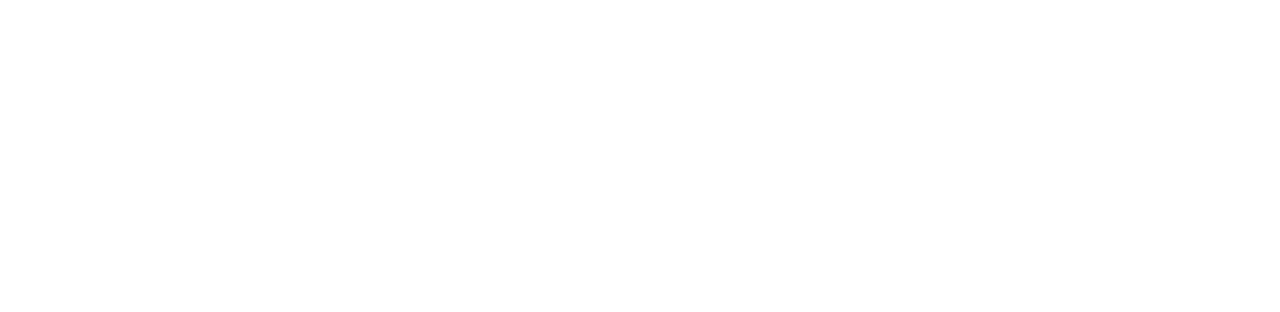
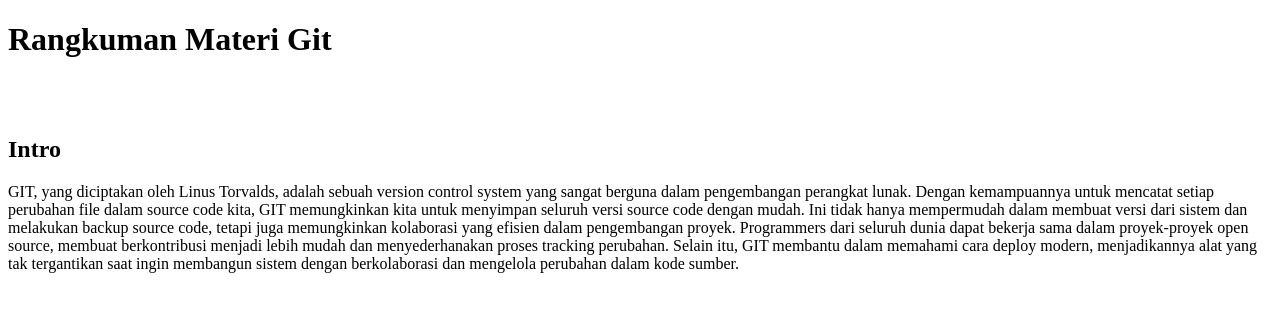
Before and after one commit to theamik69/LatihanGit, a plain HTML site: page index.html in a window 1280 px wide. Drawn offline with Linux system fonts and the light colour scheme.

Commit message:
Menambah materi intro

```diff
--- a/index.html
+++ b/index.html
@@ -6,6 +6,12 @@
     <title>Document</title>
 </head>
 <body>
+    <H1>Rangkuman Materi Git</H1>
+    <br><br>
+    <H2>Intro</H2>
+    <p>GIT, yang diciptakan oleh Linus Torvalds, adalah sebuah version control system yang sangat berguna dalam pengembangan perangkat lunak. Dengan kemampuannya untuk mencatat setiap perubahan file dalam source code kita, GIT memungkinkan kita untuk menyimpan seluruh versi source code dengan mudah. Ini tidak hanya mempermudah dalam membuat versi dari sistem dan melakukan backup source code, tetapi juga memungkinkan kolaborasi yang efisien dalam pengembangan proyek. Programmers dari seluruh dunia dapat bekerja sama dalam proyek-proyek open source, membuat berkontribusi menjadi lebih mudah dan menyederhanakan proses tracking perubahan. Selain itu, GIT membantu dalam memahami cara deploy modern, menjadikannya alat yang tak tergantikan saat ingin membangun sistem dengan berkolaborasi dan mengelola perubahan dalam kode sumber.</p>
+
+    <h2></h2>
 
 </body>
 </html>
```
